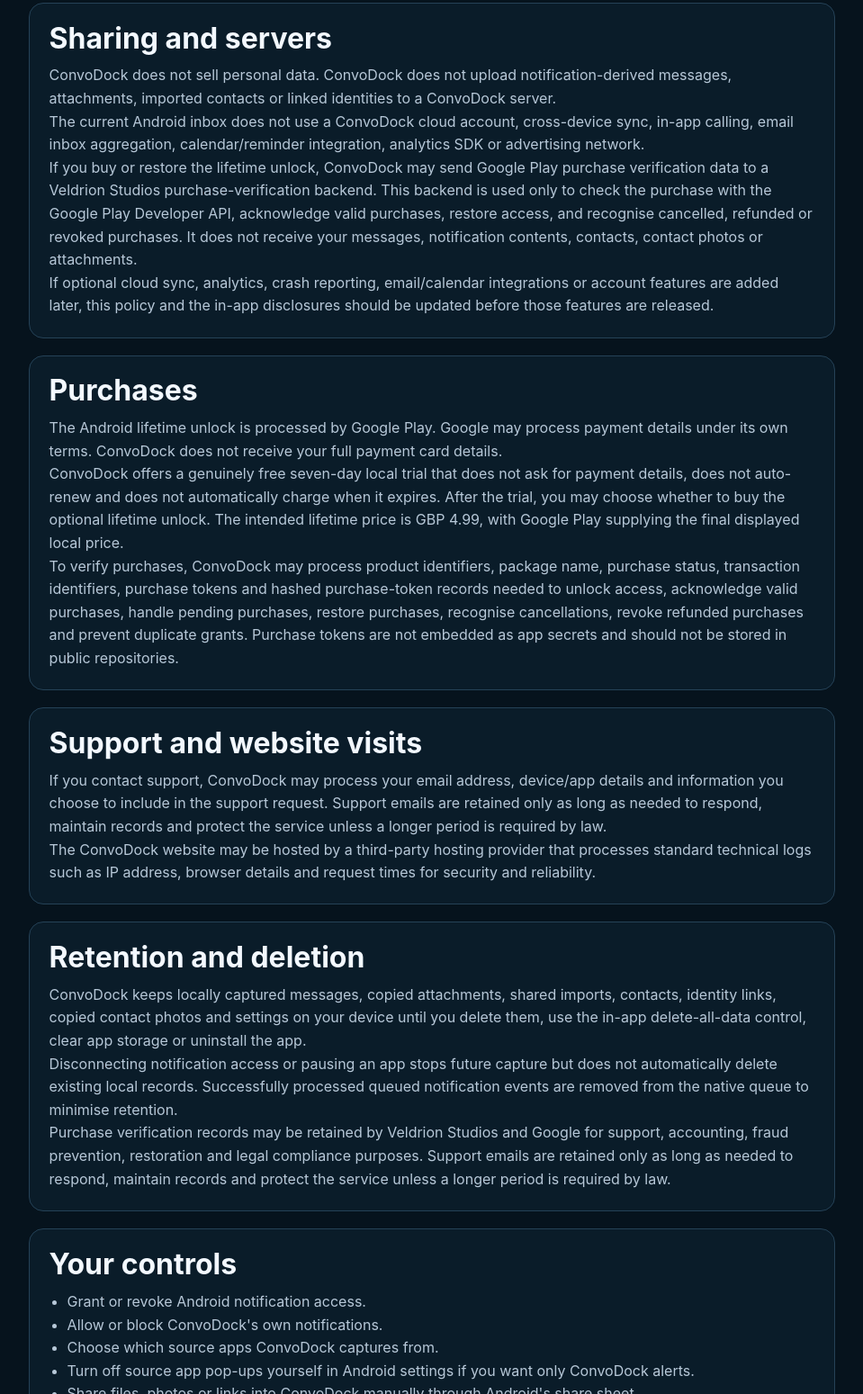
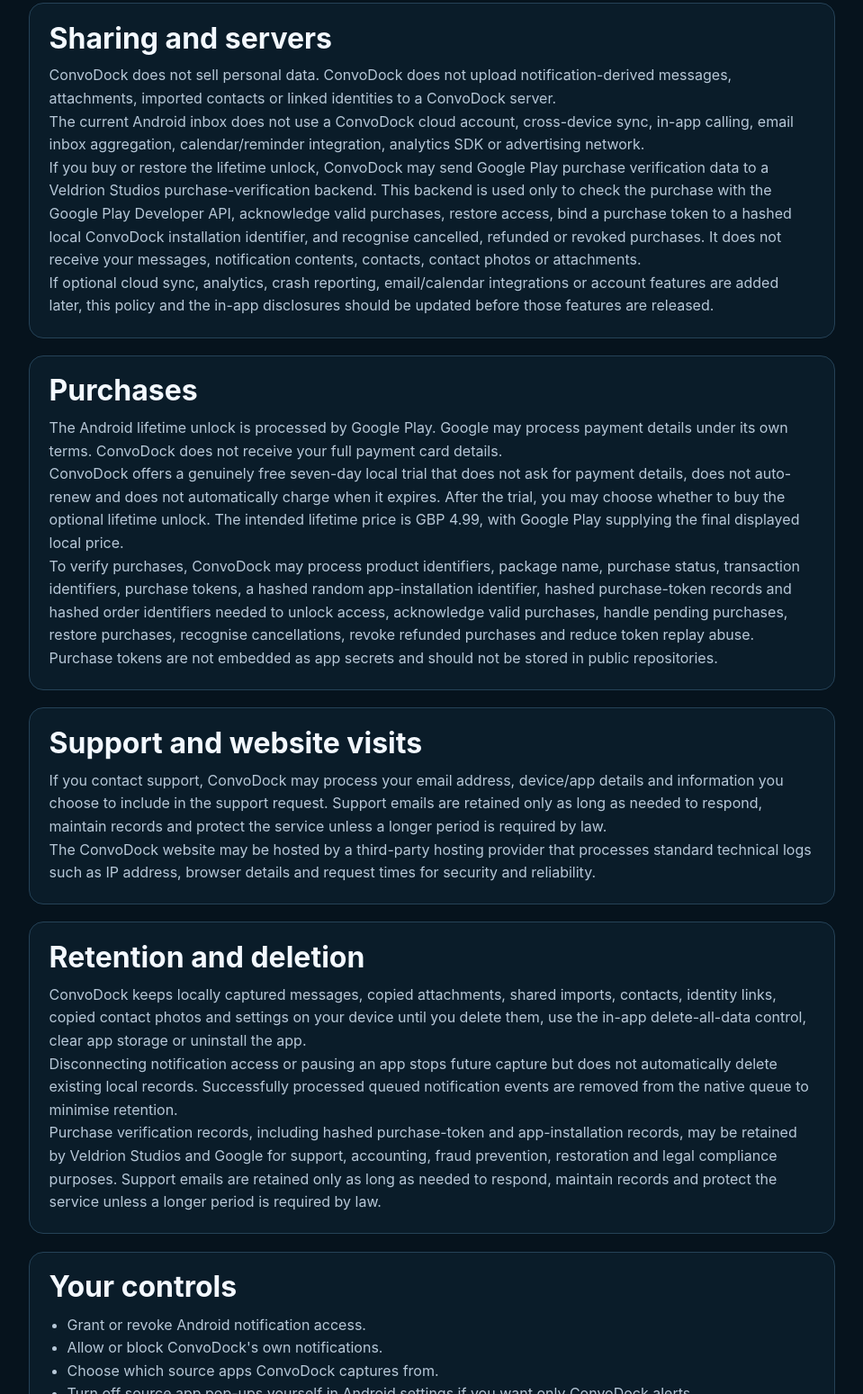
Before and after one commit to VeldrionStudios/convodock-site, a plain HTML site: page privacy.html in a window 1280 px wide. Shown: the part 2999-4548 px from the top of the page at 90% size, without its empty margins (48-1007 px from the left). Drawn offline with Linux system fonts and the light colour scheme; files that its build step writes are made by us from their sources.

Commit message:
Add files via upload

```diff
--- a/privacy.html
+++ b/privacy.html
@@ -650,7 +650,7 @@ p {
               The current Android inbox does not use a ConvoDock cloud account, cross-device sync, in-app calling, email inbox aggregation, calendar/reminder integration, analytics SDK or advertising network.
             </p>
             <p>
-              If you buy or restore the lifetime unlock, ConvoDock may send Google Play purchase verification data to a Veldrion Studios purchase-verification backend. This backend is used only to check the purchase with the Google Play Developer API, acknowledge valid purchases, restore access, and recognise cancelled, refunded or revoked purchases. It does not receive your messages, notification contents, contacts, contact photos or attachments.
+              If you buy or restore the lifetime unlock, ConvoDock may send Google Play purchase verification data to a Veldrion Studios purchase-verification backend. This backend is used only to check the purchase with the Google Play Developer API, acknowledge valid purchases, restore access, bind a purchase token to a hashed local ConvoDock installation identifier, and recognise cancelled, refunded or revoked purchases. It does not receive your messages, notification contents, contacts, contact photos or attachments.
             </p>
             <p>
               If optional cloud sync, analytics, crash reporting, email/calendar integrations or account features are added later, this policy and the in-app disclosures should be updated before those features are released.
@@ -666,7 +666,7 @@ p {
               ConvoDock offers a genuinely free seven-day local trial that does not ask for payment details, does not auto-renew and does not automatically charge when it expires. After the trial, you may choose whether to buy the optional lifetime unlock. The intended lifetime price is GBP 4.99, with Google Play supplying the final displayed local price.
             </p>
             <p>
-              To verify purchases, ConvoDock may process product identifiers, package name, purchase status, transaction identifiers, purchase tokens and hashed purchase-token records needed to unlock access, acknowledge valid purchases, handle pending purchases, restore purchases, recognise cancellations, revoke refunded purchases and prevent duplicate grants. Purchase tokens are not embedded as app secrets and should not be stored in public repositories.
+              To verify purchases, ConvoDock may process product identifiers, package name, purchase status, transaction identifiers, purchase tokens, a hashed random app-installation identifier, hashed purchase-token records and hashed order identifiers needed to unlock access, acknowledge valid purchases, handle pending purchases, restore purchases, recognise cancellations, revoke refunded purchases and reduce token replay abuse. Purchase tokens are not embedded as app secrets and should not be stored in public repositories.
             </p>
           </section>
 
@@ -689,7 +689,7 @@ p {
               Disconnecting notification access or pausing an app stops future capture but does not automatically delete existing local records. Successfully processed queued notification events are removed from the native queue to minimise retention.
             </p>
             <p>
-              Purchase verification records may be retained by Veldrion Studios and Google for support, accounting, fraud prevention, restoration and legal compliance purposes. Support emails are retained only as long as needed to respond, maintain records and protect the service unless a longer period is required by law.
+              Purchase verification records, including hashed purchase-token and app-installation records, may be retained by Veldrion Studios and Google for support, accounting, fraud prevention, restoration and legal compliance purposes. Support emails are retained only as long as needed to respond, maintain records and protect the service unless a longer period is required by law.
             </p>
           </section>
 
```
